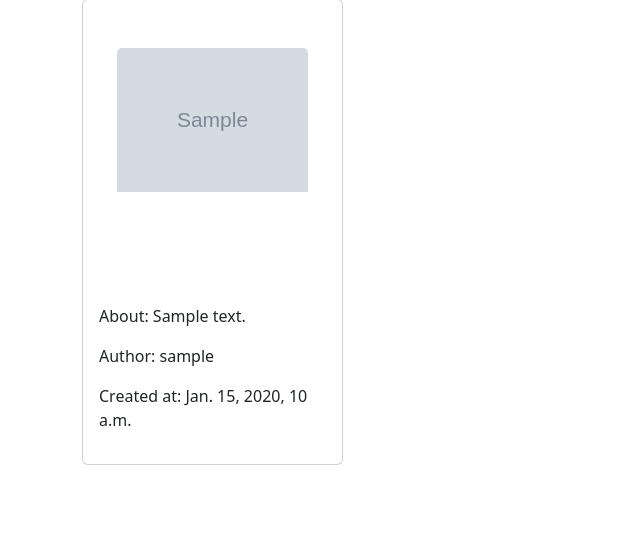
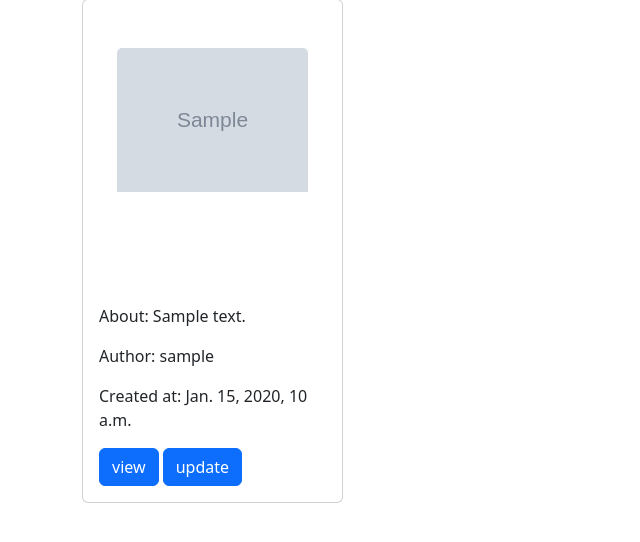
Before and after one commit to romeeeoo/test_9_training_1, a Django app: page / in a window 1280 px wide. Shown: the part 105-647 px from the top of the page, without its empty margins (0-640 px from the left). Run offline with Django 4.2, Linux system fonts and the light colour scheme; tables that the repository leaves empty hold one stand-in row (values such as "Sample post"); grey boxes marked "Sample" are stand-in pictures; some libraries are stand-ins or nearby versions.

Commit message:
Picture update added - template with update form - update view - path

```diff
--- a/gallery/templates/partial/picture.html
+++ b/gallery/templates/partial/picture.html
@@ -9,6 +9,8 @@
             <p class="card-picture-description">About: {{ picture.description }}</p>
             <p class="card-picture-description">Author: {{ picture.author }}</p>
             <p class="card-picture-description">Created at: {{ picture.created_at }}</p>
+            <a href="{% url 'detailed' picture.pk %}" class="btn btn-primary">view</a>
+            <a href="{% url 'picture_update' picture.pk %}" class="btn btn-primary">update</a>
         </div>
     </div>
 </div>
--- a/gallery/urls.py
+++ b/gallery/urls.py
@@ -1,9 +1,10 @@
 from django.urls import path
 
-from gallery.views import PicturesView, PictureDetailView, AddNewPicture
+from gallery.views import PicturesView, PictureDetailView, AddNewPicture, UpdatePicture
 
 urlpatterns = [
     path("", PicturesView.as_view(), name="index"),
     path("pictures/<int:pk>/", PictureDetailView.as_view(), name="detailed"),
     path("pictures/add/", AddNewPicture.as_view(), name="picture_add"),
+    path("pictures/<int:pk>/update", UpdatePicture.as_view(), name="picture_update")
 ]
--- a/gallery/views.py
+++ b/gallery/views.py
@@ -1,5 +1,6 @@
 from django.shortcuts import render, redirect
-from django.views.generic import ListView, DetailView, CreateView
+from django.urls import reverse
+from django.views.generic import ListView, DetailView, CreateView, UpdateView
 
 from gallery.forms import PictureForm
 from gallery.models import Picture
@@ -38,3 +39,12 @@ class AddNewPicture(CreateView):
             description = form.cleaned_data.get("description")
             Picture.objects.create(image=image, author=author, description=description)
             return redirect("index")
+
+
+class UpdatePicture(UpdateView):
+    form_class = PictureForm
+    model = Picture
+    template_name = "picture/update.html"
+
+    def get_success_url(self):
+        return reverse("index")
```
Also changed, not shown: gallery/templates/picture/update.html (added, +10 -0 lines).
